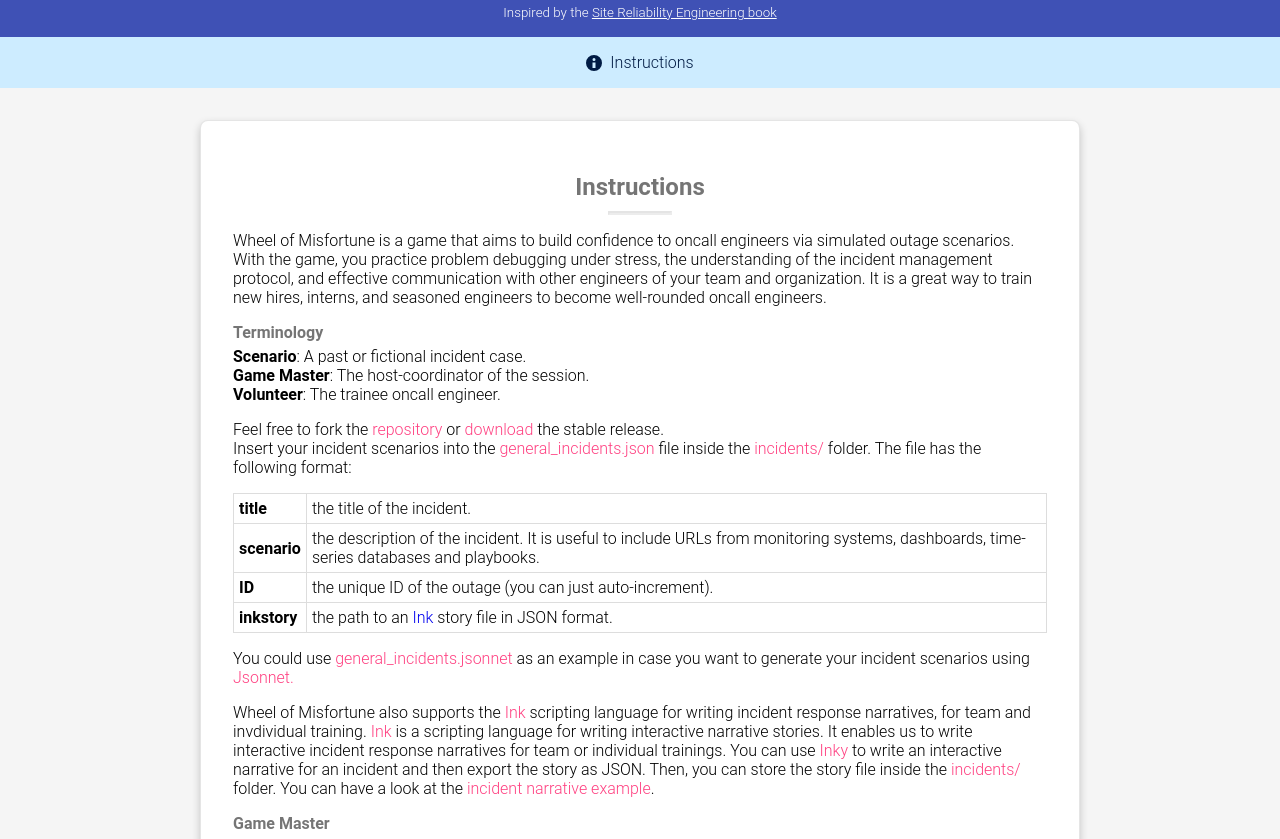
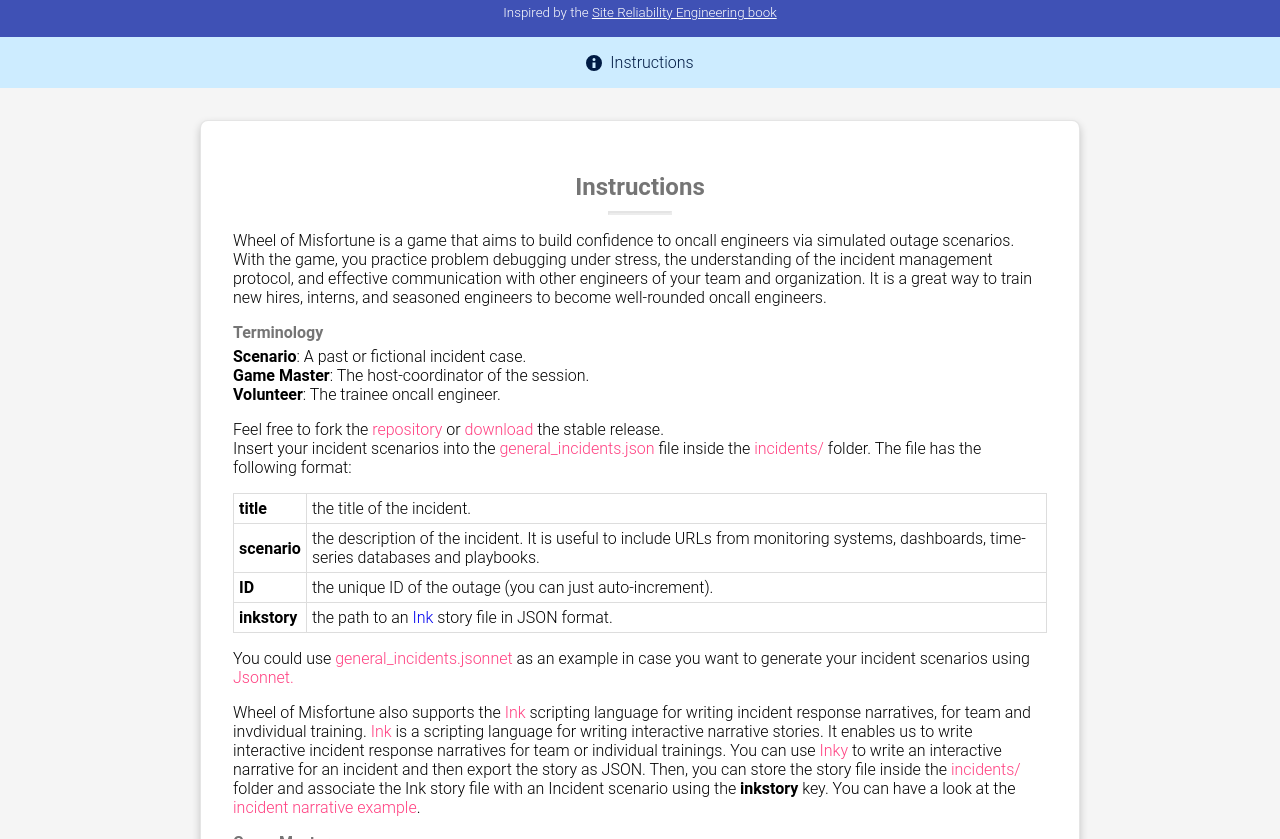
Before and after one commit to dastergon/wheel-of-misfortune, a plain HTML site: page instructions.html in a window 1280 px wide. Shown: the part 113-952 px from the top of the page. Drawn offline with Linux system fonts and the light colour scheme.

Commit message:
Fix instructions

```diff
--- a/instructions.html
+++ b/instructions.html
@@ -140,7 +140,7 @@
                 team or individual trainings. You can use <a href="https://github.com/inkle/inky">Inky</a> to write an
                 interactive narrative for an
                 incident and then export the story as JSON. Then, you can store the story file inside the
-                <a href="https://github.com/dastergon/wheel-of-misfortune/tree/master/incidents">incidents/</a> folder.
+                <a href="https://github.com/dastergon/wheel-of-misfortune/tree/master/incidents">incidents/</a> folder and associate the Ink story file with an Incident scenario using the <b>inkstory</b> key.
                 You can have a look at the <a
                     href="https://github.com/dastergon/wheel-of-misfortune/tree/master/incidentsredis-story.json">incident
                     narrative example</a>.</p>
```
